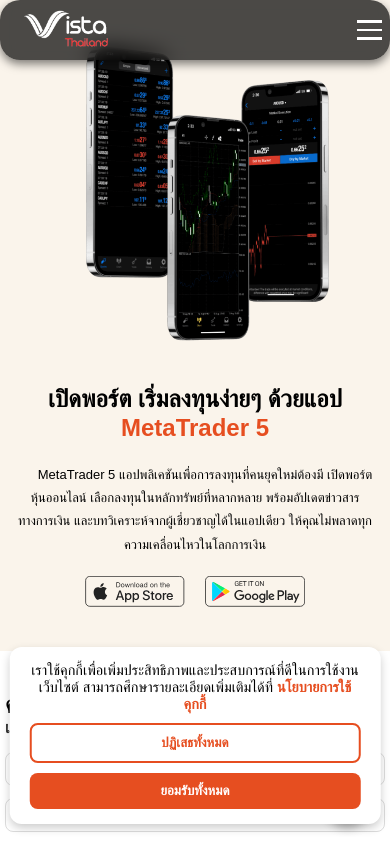
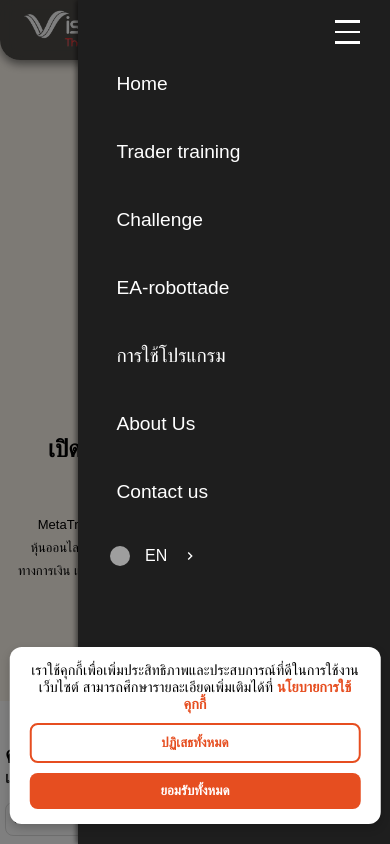
Before and after one commit to joozery/Vistathai, a React (Vite) app in the folder frontend/: page /ea-robottade in a window 390 px wide. Both pictures are taken after a click on the element 369 px from the left and 30 px from the top of the page. Shown: the top 844 px of the page. Built offline with nearby package versions, Linux system fonts and the light colour scheme; grey boxes are pictures that could not be loaded.

Commit message:
upadate
ปรับ responsive
ปรับ navbar
เพิ่ม เมนูภาษาใน navbar , login
เพิ่ม hambuger mobile

```diff
--- a/frontend/src/components/ChatPopup/ChatPopup.css
+++ b/frontend/src/components/ChatPopup/ChatPopup.css
@@ -3,7 +3,7 @@
   position: fixed;
   bottom: 20px;
   right: 20px;
-  z-index: 1000;
+  z-index: 99;
   font-family: 'Prompt', sans-serif;
 }
 
--- /dev/null
+++ b/frontend/src/components/LaguageSwitcher/LanguageSwitcher.css
@@ -0,0 +1,87 @@
+.language-dropdown {
+    position: relative;
+    display: inline-block;
+}
+
+.language-dropdown span {
+    font-weight: 300;
+    color: white;
+}
+
+.language-toggle {
+    padding: 8px 16px;
+    cursor: pointer;
+    display: flex;
+    align-items: center;
+    gap: 12px;
+    transition: all 0.3s ease;
+}
+
+.flag-icon {
+    width: 20px;
+    height: 20px;
+    border-radius: 50%;
+    object-fit: cover;
+}
+
+.language-menu {
+    position: absolute;
+    top: 110%;
+    /* left: 0; */
+    background-color: #1e1e1e;
+    list-style: none;
+    padding: 0;
+    margin: 0;
+    box-shadow: 0 4px 8px rgba(0, 0, 0, 0.1);
+    max-height: 0;
+    overflow: hidden;
+    opacity: 0;
+    transition: all 0.3s ease;
+}
+
+.language-switch .language-menu{
+    position: absolute;
+    top: 110%;
+    left: auto;
+    right: 0;
+    background-color: #1e1e1e;
+    list-style: none;
+    padding: 0;
+    margin: 0;
+    box-shadow: 0 4px 8px rgba(0, 0, 0, 0.1);
+    max-height: 0;
+    overflow: hidden;
+    opacity: 0;
+    transition: all 0.3s ease;
+}
+
+.language-menu.visible {
+    max-height: 150px;
+    opacity: 1;
+}
+
+.language-menu li {
+    cursor: pointer;
+    margin: 0;
+    width: 10em;
+    padding: 1.2em 1.5em;
+    transition: background-color 0.2s ease;
+}
+
+.language-menu li:hover {
+    background-color: rgb(41, 41, 41);
+    border-right: 5px solid #E64E20;
+}
+
+.language-menu li a {
+    display: flex;
+    align-items: center;
+    gap: 1em;
+    text-decoration: none;
+    font-weight: 500;
+    color: white;
+}
+
+.language-menu li a:hover {
+    color: white;
+}
--- /dev/null
+++ b/frontend/src/components/LaguageSwitcher/index.jsx
@@ -0,0 +1,51 @@
+import { useState } from 'react';
+import './LanguageSwitcher.css';
+import { Link } from 'react-router-dom';
+const LanguageSwitcher = () => {
+    const [isHovered, setIsHovered] = useState(false);
+
+    return (
+        <div
+            className="language-dropdown"
+            onMouseEnter={() => setIsHovered(true)}
+            onMouseLeave={() => setIsHovered(false)}
+        >
+            <div className="language-toggle">
+                <img
+                    src="https://flagcdn.com/w20/gb.png"
+                    alt="English"
+                    className="flag-icon"
+                />
+                <span>EN</span>
+                <svg xmlns="http://www.w3.org/2000/svg" viewBox="0 0 24 24" width="1em" height="1em">
+                    <path fill="white" d="M7.41 8.59L12 13.17l4.59-4.58L18 10l-6 6l-6-6z" />
+                </svg>
+            </div>
+
+            <ul className={`language-menu ${isHovered ? 'visible' : ''}`}>
+                <li>
+                    <Link to="#">
+                        <img
+                            src="https://flagcdn.com/w20/gb.png"
+                            alt="English"
+                            className="flag-icon"
+                        />
+                        <span className='font-300'>English</span>
+                    </Link>
+                </li>
+                <li>
+                    <Link to="#">
+                        <img
+                            src="https://flagcdn.com/w20/th.png"
+                            alt="Thai"
+                            className="flag-icon"
+                        />
+                        <span>ไทย</span>
+                    </Link>
+                </li>
+            </ul>
+        </div>
+    );
+};
+
+export default LanguageSwitcher;
--- a/frontend/src/components/Navbar/Navbar.css
+++ b/frontend/src/components/Navbar/Navbar.css
@@ -28,6 +28,7 @@
 /* 🌟 Menu */
 .navbar-menu {
   display: flex;
+  align-items: center;
   list-style: none;
   margin: 0;
   padding: 0;
@@ -83,7 +84,7 @@
 .navbar-buttons button {
   background-color: transparent;
   border: 1px solid white;
-  border-radius: 5px;
+  border-radius: 8px;
   padding: 5px 15px;
   color: white;
   cursor: pointer;
@@ -105,6 +106,178 @@
 .navbar-buttons .dashboard:hover {
   background-color: #eb6025;
 }
+
+/* 🌟 Menu Mobile (Nack) */
+.menu-container {
+  position: relative;
+  z-index: 100;
+}
+
+/* 🔘 Hamburger Button (อยู่มุมขวา) */
+.hamburger {
+  font-size: 2rem;
+  background: none;
+  border: none;
+  color: white;
+  cursor: pointer;
+  padding: 10px;
+  position: fixed;
+  top: 20px;
+  right: 20px;
+  /* ย้ายไปมุมขวา */
+  z-index: 1002;
+}
+
+/* 📱 Side Menu (สไลด์จากขวา) */
+.side-menu {
+  position: fixed;
+  top: 0;
+  right: -100%;
+  /* ซ่อนเมนูนอกจอทางขวา */
+  width: 80%;
+  height: 100vh;
+  background-color: #1e1e1e;
+  box-shadow: -2px 0 5px rgba(0, 0, 0, 0.5);
+  transition: right 0.3s ease;
+  z-index: 1001;
+}
+
+/* 🚀 Slide-in Animation */
+.side-menu.open {
+  right: 0;
+  max-height: 100vh;
+  overflow-y: auto;
+  /* แสดงเมนู */
+}
+
+/* เมื่อ side-menu เปิด ไอคอน hamburger จะเคลื่อนที่ไปทางซ้าย */
+.side-menu.open+.hamburger svg {
+  transform: translateY(-50%) rotate(180deg);
+  /* เคลื่อนที่ไปทางซ้ายและหมุน */
+}
+
+/* ❌ Close Button */
+.close-btn {
+  background: none;
+  border: none;
+  font-size: 2rem;
+  color: white;
+  cursor: pointer;
+  margin-bottom: 20px;
+  display: block;
+  text-align: right;
+  width: 100%;
+}
+
+/* 📋 Menu Items */
+.side-menu ul {
+  list-style: none;
+  padding: 0;
+  margin: 0;
+}
+
+.side-menu a {
+  display: flex;
+  width: 100%;
+  padding: 1.2em 2em;
+  text-decoration: none;
+  color: white;
+  font-size: 1.2rem;
+  transition: color 0.2s;
+}
+
+.side-menu a:hover {
+  color: #00bcd4;
+  /* สี Hover */
+}
+
+.side-menu .language-toggle {
+  padding: 0;
+}
+
+/* 🌑 Overlay */
+.overlay {
+  position: fixed;
+  top: 0;
+  left: 0;
+  width: 100vw;
+  height: 100vh;
+  background: rgba(0, 0, 0, 0.5);
+  z-index: 999;
+}
+
+.side-menu .language-menu {
+  padding: 0;
+}
+
+/* ปรับให้เมนูภาษาดูเป็น dropdown */
+.dropdown-btn {
+  background: none;
+  border: none;
+  color: #fff;
+  font-size: 16px;
+  cursor: pointer;
+  padding: 1.2em 2em;
+  text-align: left;
+  width: 100%;
+  display: flex;
+  align-items: center;
+  gap: 15px;
+}
+
+.dropdown-menu {
+  /* list-style-type: none; */
+  /* margin: 0; */
+  /* padding: 0; */
+  background-color: #333;
+  /* border-radius: 4px; */
+  /* position: absolute; */
+  width: 100%;
+  /* top: 40px; */
+  overflow: hidden;
+  max-height: 0;
+  /* ซ่อนเมนูภาษาตอนเริ่มต้น */
+  transition: max-height 0.3s ease-in-out;
+  /* เพิ่ม transition เพื่อทำให้การเปิด/ปิดมีความนุ่มนวล */
+}
+
+.dropdown-menu.open {
+  max-height: 200px;
+  /* เมื่อเมนูเปิดให้สูงสุด */
+}
+
+.dropdown-menu li {
+  display: flex;
+  align-items: center;
+  /* justify-content: center; */
+  padding: 1.2em 2em;
+}
+
+.dropdown-menu li a {
+  color: #fff;
+  display: flex;
+  padding: 0 1em;
+  gap: 4px;
+  align-items: center;
+  text-decoration: none;
+}
+
+.dropdown-menu li a:hover {
+  background-color: #555;
+}
+
+/* .dropdown-menu .flag-icon {
+  width: 20px;
+  height: auto;
+  margin-right: 10px;
+} */
+
+.font-300 {
+  font-weight: 300;
+}
+
+
+/* 🌟 Menu Mobile (Nack) */
 
 /* 🌟 Dropdown */
 .dropdown {
@@ -146,7 +319,7 @@
   display: none;
   flex-direction: column;
   cursor: pointer;
-  gap: 6px;
+  gap: 8px;
 }
 
 .hamburger div {
@@ -188,11 +361,17 @@
     padding: 10px 15px;
   }
 
+  .navbar {
+    padding: 10px 20px;
+    border-radius: 0 0 20px 20px;
+  }
+
   .navbar-menu {
     display: none;
   }
 
   .hamburger {
+    top: 15px;
     display: flex;
   }
 }
@@ -215,6 +394,10 @@
   .navbar-logo img {
     height: 40px;
   }
+
+  .hamburger {
+    top: 10px;
+  }
 }
 
 /* ✅ สำหรับมือถือจอเล็ก (max-width: 480px) */
--- a/frontend/src/components/Navbar/Navbar.jsx
+++ b/frontend/src/components/Navbar/Navbar.jsx
@@ -1,10 +1,26 @@
-import React, { useState } from "react";
+import React, { useEffect, useState } from "react";
 import { Link } from "react-router-dom";
 import "./Navbar.css";
 import logo from "../../assets/logo2.png";
+import LanguageSwitcher from "../LaguageSwitcher";
 
 const Navbar = () => {
   const [menuOpen, setMenuOpen] = useState(false);
+  const [isOpen, setIsOpen] = useState(false);
+  const [isLanguageOpen, setIsLanguageOpen] = useState(false); // สำหรับเปิด/ปิดเมนูภาษานี้
+
+  // ใช้ useRef เพื่อเก็บการอ้างอิงถึง SVG
+  const svgRef = React.useRef(null);
+
+  useEffect(() => {
+    if (isLanguageOpen) {
+      // ถ้าเมนูเปิด, หมุน SVG 180 องศา
+      svgRef.current.style.transform = 'rotate(0deg)';
+    } else {
+      // ถ้าเมนูปิด, กลับหมุนกลับ
+      svgRef.current.style.transform = 'rotate(-90deg)';
+    }
+  }, [isLanguageOpen]); // เมื่อ isLanguageOpen เปลี่ยนแปลง
 
   return (
     <nav className="navbar">
@@ -28,6 +44,9 @@ const Navbar = () => {
             <li><Link to="/contact" onClick={() => setMenuOpen(false)}>Contact us</Link></li>
           </ul>
         </li>
+        <li>
+          <LanguageSwitcher />
+        </li>
       </ul>
 
       {/* ปุ่มสมัคร & Dashboard */}
@@ -38,25 +57,70 @@ const Navbar = () => {
         <button className="dashboard">Dashboard</button>
       </div>
 
+      <div className="menu-container">
         {/* Hamburger Menu สำหรับมือถือ */}
-      <div className="hamburger" onClick={() => setMenuOpen(!menuOpen)}>
+        <div className="hamburger" onClick={() => setIsOpen(!isOpen)}>
           <div className={menuOpen ? "bar bar1" : "bar"}></div>
           <div className={menuOpen ? "bar bar2" : "bar"}></div>
           <div className={menuOpen ? "bar bar3" : "bar"}></div>
         </div>
 
         {/* เมนูสำหรับมือถือ */}
-      <div className={`mobile-menu ${menuOpen ? "open" : ""}`}>
+        <nav className={`side-menu ${isOpen ? 'open' : ''}`}>
+          {/* <button className="" onClick={() => setIsOpen(false)}>×</button> */}
+          <div style={{ height: "50px" }}></div>
           <ul>
-          <li><Link to="/" onClick={() => setMenuOpen(false)}>Home</Link></li>
-          <li><Link to="/trader-training" onClick={() => setMenuOpen(false)}>Trader training</Link></li>
-          <li><Link to="/challenge" onClick={() => setMenuOpen(false)}>Challenge</Link></li>
-          <li><Link to="/ea-robottade" onClick={() => setMenuOpen(false)}>EA-robottade</Link></li>
-          <li><Link to="/useprogram" onClick={() => setMenuOpen(false)}>การใช้โปรแกรม</Link></li>
-          <li><Link to="/about-us" onClick={() => setMenuOpen(false)}>About Us</Link></li>
-          <li><Link to="/contact" onClick={() => setMenuOpen(false)}>Contact us</Link></li>
+            <li><a href="/" onClick={() => setMenuOpen(false)}>Home</a></li>
+            <li><a href="/trader-training" onClick={() => setMenuOpen(false)}>Trader training</a></li>
+            <li><a href="/challenge" onClick={() => setMenuOpen(false)}>Challenge</a></li>
+            <li><a href="/ea-robottade" onClick={() => setMenuOpen(false)}>EA-robottade</a></li>
+            <li><a href="/useprogram" onClick={() => setMenuOpen(false)}>การใช้โปรแกรม</a></li>
+            <li><a href="/about-us" onClick={() => setMenuOpen(false)}>About Us</a></li>
+            <li><a href="/contact" onClick={() => setMenuOpen(false)}>Contact us</a></li>
+            {/* <li><LanguageSwitcher /></li> */}
+            {/* เมนูภาษาแบบ Dropdown */}
+            <li style={{ padding: "0" }}>
+              <div className="dropdown-btn" onClick={() => setIsLanguageOpen(!isLanguageOpen)} >
+                <img
+                  src="https://flagcdn.com/w20/gb.png"
+                  alt="English"
+                  className="flag-icon"
+                />
+                <span>EN</span>
+                <svg ref={svgRef} xmlns="http://www.w3.org/2000/svg" viewBox="0 0 24 24" width="1em" height="1em">
+                  <path fill="white" d="M7.41 8.59L12 13.17l4.59-4.58L18 10l-6 6l-6-6z" />
+                </svg>
+              </div>
+              {/* เมนูภาษาที่จะเปิดเมื่อคลิก */}
+              <ul className={`dropdown-menu ${isLanguageOpen ? 'open' : ''}`}>
+                <li>
+                  <a href="/" onClick={() => setIsLanguageOpen(false)}>
+                    <img
+                      src="https://flagcdn.com/w20/gb.png"
+                      alt="English"
+                      className="flag-icon"
+                    />
+                    <span className='font-300'>English</span>
+                  </a>
+                </li>
+                <li>
+                  <a href="/" onClick={() => setIsLanguageOpen(false)}>
+                    <img
+                      src="https://flagcdn.com/w20/th.png"
+                      alt="Thai"
+                      className="flag-icon"
+                    />
+                    <span>ไทย</span>
+                  </a>
+                </li>
               </ul>
-      </div>
+            </li>
+          </ul>
+        </nav>
+
+        {/* 🌑 Overlay */}
+        {isOpen && <div className="overlay" onClick={() => setIsOpen(false)} />}
+      </div >
     </nav>
   );
 };
--- a/frontend/src/components/Sectionvideo/SectionVideo.jsx
+++ b/frontend/src/components/Sectionvideo/SectionVideo.jsx
@@ -25,6 +25,7 @@ const SectionVideo = () => {
       style={{
         position: "relative",
         width: "100%",
+        padding: "60px 0 20px 0",
         height: "100vh",
         overflow: "hidden",
       }}
--- a/frontend/src/page/AboutUs.css
+++ b/frontend/src/page/AboutUs.css
@@ -61,7 +61,7 @@
   .about-us-content {
     flex-direction: column; /* เปลี่ยนเป็นแนวตั้ง */
     text-align: center;
-    margin-top: 60px;
+    margin-top: 4em;
     margin-bottom: 100px;
   }
 
--- a/frontend/src/page/Contact.css
+++ b/frontend/src/page/Contact.css
@@ -144,6 +144,7 @@
 /* ✅ สำหรับแท็บเล็ต (max-width: 1024px) */
 @media (max-width: 1024px) {
   .contact-content-wrapper {
+    margin-top: 4em;
     flex-direction: column;
     align-items: center;
     text-align: center;
--- a/frontend/src/page/EArobottade.css
+++ b/frontend/src/page/EArobottade.css
@@ -113,6 +113,7 @@
 
   .image-section {
     order: -1; /* ทำให้รูปขึ้นมาก่อนบนแท็บเล็ต */
+    margin-top: 50px;
     margin-bottom: 20px;
   }
 
--- a/frontend/src/page/Home.jsx
+++ b/frontend/src/page/Home.jsx
@@ -9,7 +9,6 @@ const Home = () => {
       <Navbar /> {/* แสดง Navbar */}
       <div className="home-content">
         <SectionVideo /> {/* แสดง SectionVideo */}
-
       </div>
     </div>
   );
--- a/frontend/src/page/Login.jsx
+++ b/frontend/src/page/Login.jsx
@@ -5,6 +5,7 @@ import awardsImage from "../assets/awards.svg"; // ภาพสำหรับ
 import googleIcon from "../assets/google-icon.svg"; // ไอคอน Google
 import appleIcon from "../assets/apple-icon.svg"; // ไอคอน Apple
 import facebookIcon from "../assets/facebook-icon.svg"; // ไอคอน Facebook
+import LanguageSwitcher from "../components/LaguageSwitcher";
 
 const Login = () => {
   const [isRegister, setIsRegister] = useState(false);
@@ -28,10 +29,11 @@ const Login = () => {
       {/* Right Section */}
       <div className="right-container">
         <div className="language-switch">
-          <select>
+          <LanguageSwitcher />
+          {/* <select>
             <option value="en">EN</option>
             <option value="th">TH</option>
-          </select>
+          </select> */}
         </div>
         <div className="login-box">
           <h2>{isRegister ? "Register" : "Sign In"}</h2>
```
Lines whose indentation alone changed are shown as unchanged.
